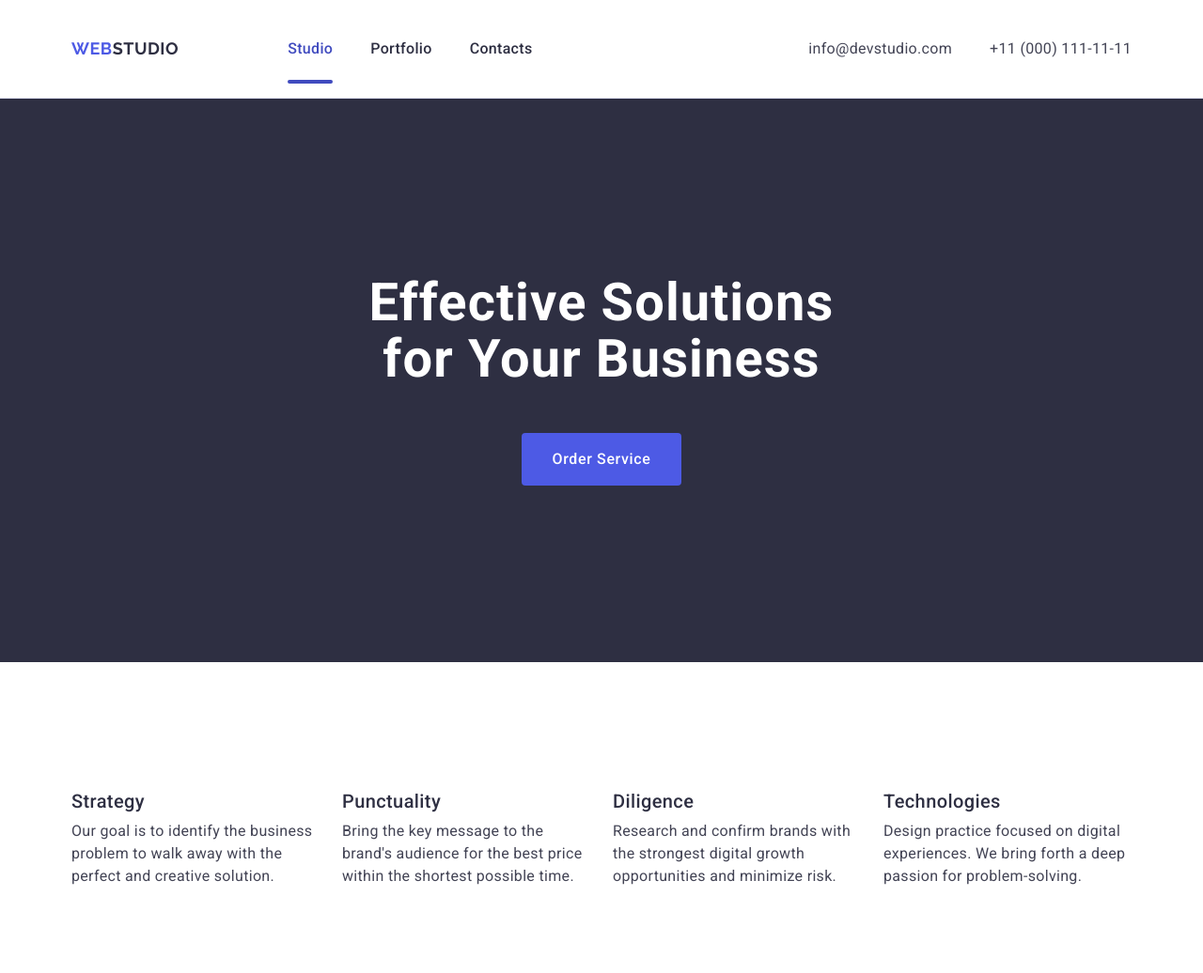
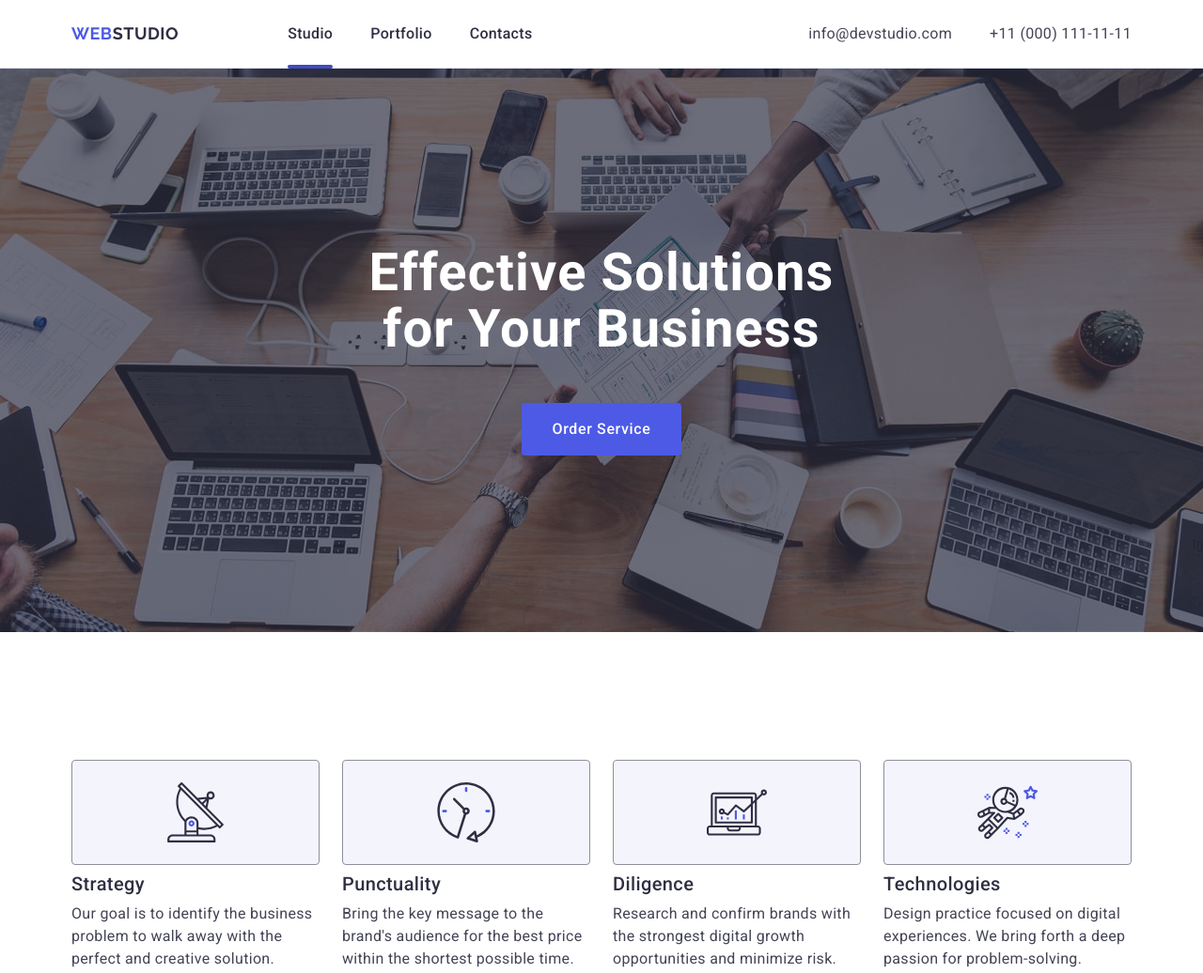
Before and after one commit to mary-o-02/goit-markup-hw-05, a plain HTML site: page index.html in a window 1280 px wide. Shown: the top 1036 px of the page at 94% size. Drawn offline with nearby package versions, Linux system fonts and the light colour scheme.

Commit message:
add 1 section

```diff
--- a/css/styles.css
+++ b/css/styles.css
@@ -43,6 +43,8 @@ a{
 .header-container{
     display:flex;
     align-items: center;
+    justify-content: space-between;
+        height: 72px;
 }
 
 .header-navigation{
@@ -83,17 +85,17 @@ a{
     letter-spacing: 0.02em
 }
 
-.header-navigatiot-list-item-link {
+.header-navigation-list-item-link {
     display: block;
     padding: 24px 0;
     transition: color 250ms cubic-bezier(0.4, 0, 0.2, 1);
 }
 
-.header-navigatiot-list-item-link.current{
+.header-navigation-list-item-link.current{
     position: relative;
 }
 
-.header-navigatiot-list-item-link.current::after{
+.header-navigation-list-item-link.current::after{
     content: '';
 
     position: absolute;
@@ -113,13 +115,9 @@ a{
      display: flex;
      align-items: center;
      gap: 40px;
-    transition: color 250ms cubic-bezier(0.4, 0, 0.2, 1);
+
 }
 
-.header-contacts-list-item-adress {
-    display: block;
-    padding: 24px 0;
-}
 
 .header-navigation-list-item-link:hover,
 .header-navigation-list-item-link:focus,
@@ -135,6 +133,9 @@ a{
     font-size: 16px;
     line-height: 1.5;
     letter-spacing: 0.02em;
+    display: block;
+    padding: 24px 0;
+    transition: color 250ms cubic-bezier(0.4, 0, 0.2, 1);
 }
 
 .header-contacts-list-item-adress:hover,
@@ -151,12 +152,14 @@ a{
     padding: 188px 0;
     display: flex;
     align-items: center;
-    padding: 188px 0;
-    display: flex;
     flex-direction: column;
-    align-items: center;
     text-align: center;
-
+    background-image: linear-gradient(rgba(46, 47, 66, 0.7), rgba(46, 47, 66, 0.7)), url(../images/peopleoffice.jpg);
+    max-width: 1440px;
+    background-repeat: no-repeat;
+    background-position: center;
+    background-size: cover;
+    margin: 0 auto;
 }
 .hero-banner-title{
     color: #FFFFFF;
@@ -184,6 +187,8 @@ a{
     min-width: 169px;
     display: block;
     margin: 0 auto;
+
+    transition: background-color 250ms cubic-bezier(0.4, 0, 0.2, 1);
 }
 .hero-banner-button:hover,
 .hero-banner-button:focus {
@@ -211,6 +216,17 @@ a{
     clip: rect(0 0 0 0);
      overflow: hidden;
 
+}
+
+.svg-images{
+    display: flex;
+    align-items: center;
+    justify-content: center;
+    height: 112px;
+    background-color: #f4f4fd;
+    border-radius: 4px;
+    border: 1px solid #8e8f99;
+    margin-bottom: 8px;
 }
 .benefits-list {
     display: flex;
--- a/index.html
+++ b/index.html
@@ -30,16 +30,16 @@
           <ul class="header-navigation-list">
             <li class="header-navigation-list-item">
               <a
-                class="header-navigatiot-list-item-link current"
+                class="header-navigation-list-item-link current"
                 href="./index.html"
                 >Studio</a
               >
             </li>
             <li class="header-navigation-list-item">
-              <a class="header-navigatiot-list-item-link" href="">Portfolio</a>
+              <a class="header-navigation-list-item-link" href="">Portfolio</a>
             </li>
             <li class="header-navigation-list-item">
-              <a class="header-navigatiot-list-item-link" href="">Contacts</a>
+              <a class="header-navigation-list-item-link" href="">Contacts</a>
             </li>
           </ul>
         </nav>
@@ -80,13 +80,24 @@
           <h2 class="visually-hidden">Features</h2>
           <ul class="benefits-list">
             <li class="benefits-list-item">
+              <div class="svg-images">
+                <svg width="64" height="64">
+                  <use href="./images/icons.svg#icon-antenna"></use>
+                </svg>
+              </div>
               <h3 class="benefits-list-item-title">Strategy</h3>
               <p class="benefits-list-item-text">
                 Our goal is to identify the business problem to walk away with
                 the perfect and creative solution.
               </p>
             </li>
+
             <li class="benefits-list-item">
+              <div class="svg-images">
+                <svg width="64" height="64">
+                  <use href="./images/icons.svg#icon-clock"></use>
+                </svg>
+              </div>
               <h3 class="benefits-list-item-title">Punctuality</h3>
               <p class="benefits-list-item-text">
                 Bring the key message to the brand's audience for the best price
@@ -94,6 +105,11 @@
               </p>
             </li>
             <li class="benefits-list-item">
+              <div class="svg-images">
+                <svg width="64" height="64">
+                  <use href="./images/icons.svg#icon-diagram"></use>
+                </svg>
+              </div>
               <h3 class="benefits-list-item-title">Diligence</h3>
               <p class="benefits-list-item-text">
                 Research and confirm brands with the strongest digital growth
@@ -101,6 +117,11 @@
               </p>
             </li>
             <li class="benefits-list-item">
+              <div class="svg-images">
+                <svg width="64" height="64">
+                  <use href="./images/icons.svg#icon-astronaut"></use>
+                </svg>
+              </div>
               <h3 class="benefits-list-item-title">Technologies</h3>
               <p class="benefits-list-item-text">
                 Design practice focused on digital experiences. We bring forth a
```
Also changed, not shown: images/icons.svg (added), images/peopleoffice.jpg (added).
